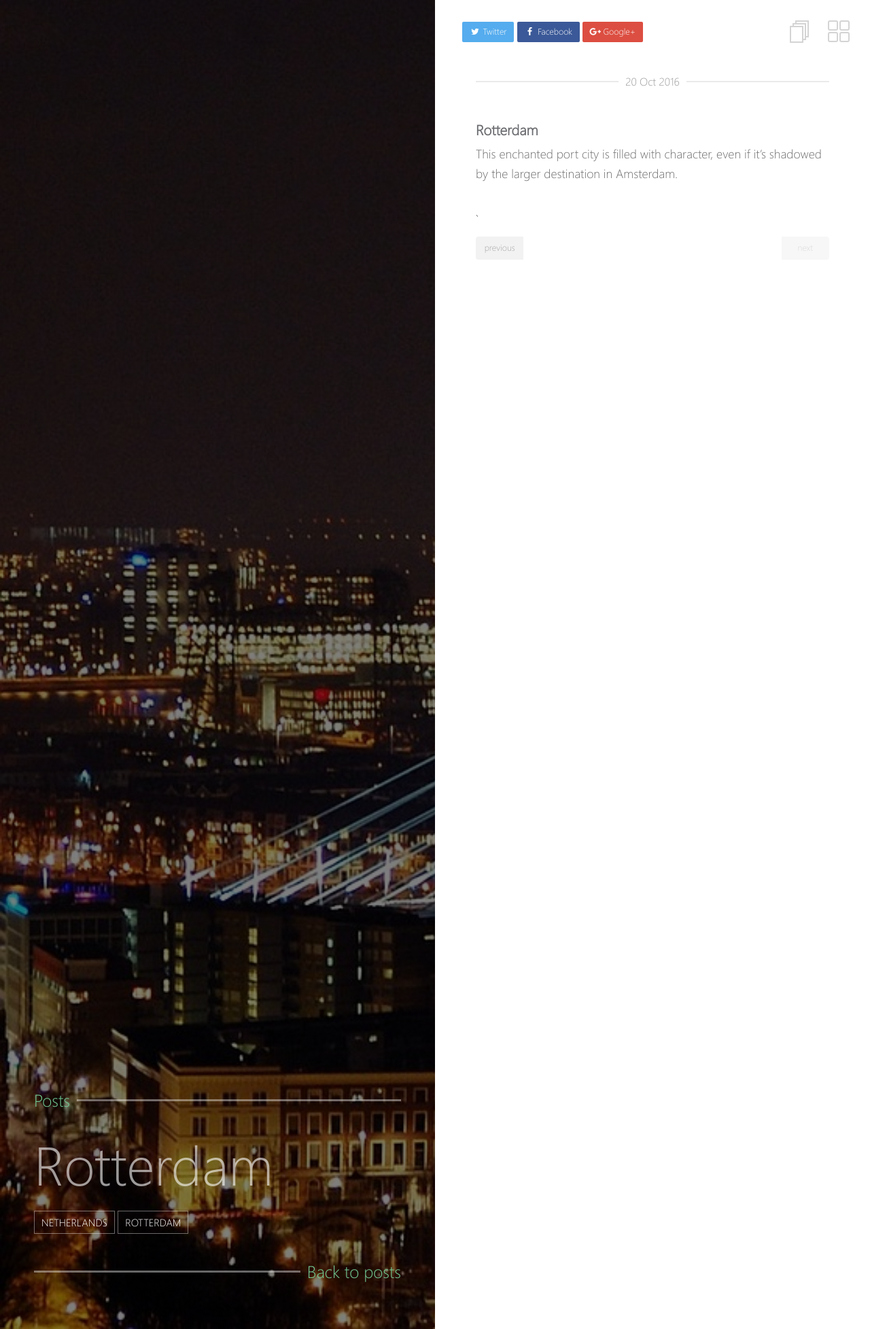
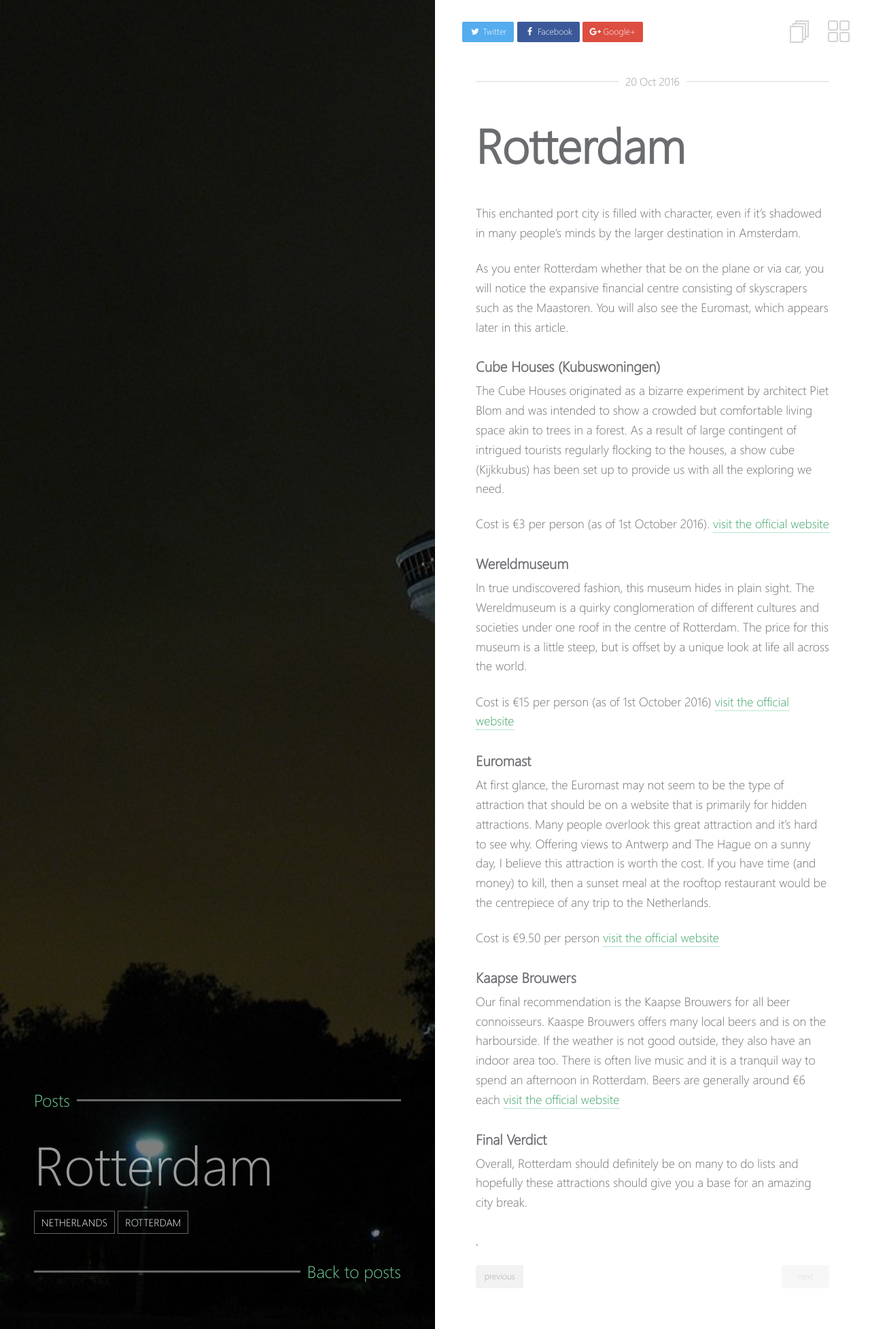
Before and after one commit to doulemint/undiscoveredattractions.github.io, a Jekyll site: the page built from _posts/2016-10-20-rotterdam.md, in a window 1280 px wide. Shown: the whole page at 68% size. Built offline with Jekyll 4.4.1, drawn with Linux system fonts in a browser that asks for light colours.

Commit message:
updated rotterdam page

```diff
--- a/_posts/2016-10-20-rotterdam.md
+++ b/_posts/2016-10-20-rotterdam.md
@@ -9,6 +9,33 @@ tags:
 image: images/rotterdam.jpg
 ---
 
-### Rotterdam
+# Rotterdam
 
-This enchanted port city is filled with character, even if it's shadowed by the larger destination in Amsterdam.
+This enchanted port city is filled with character, even if it's shadowed in many people's minds by the larger destination in Amsterdam.
+
+As you enter Rotterdam whether that be on the plane or via car, you will notice the expansive financial centre consisting of skyscrapers such as the Maastoren. You will also see the Euromast, which appears later in this article.
+
+### Cube Houses (Kubuswoningen)
+The Cube Houses originated as a bizarre experiment by architect Piet Blom and was intended to show a crowded but comfortable living space akin to trees in a forest. As a result of large contingent of intrigued tourists regularly flocking to the houses, a show cube (Kijkkubus) has been set up to provide us with all the exploring we need.
+
+*Cost is €3 per person (as of 1st October 2016).*   [visit the official website](http://www.kubuswoning.nl)
+
+
+
+### Wereldmuseum
+In true undiscovered fashion, this museum hides in plain sight. The Wereldmuseum is a quirky conglomeration of different cultures and societies under one roof in the centre of Rotterdam. The price for this museum is a little steep, but is offset by a unique look at life all across the world.
+
+*Cost is €15 per person (as of 1st October 2016)*  [visit the official website](https://www.wereldmuseum.nl/en/home.html)
+
+
+### Euromast
+At first glance, the Euromast may not seem to be the type of attraction that should be on a website that is primarily for hidden attractions. Many people overlook this great attraction and it’s hard to see why. Offering views to Antwerp and The Hague on a sunny day, I believe this attraction is worth the cost. If you have time (and money) to kill, then a sunset meal at the rooftop restaurant would be the centrepiece of any trip to the Netherlands.
+
+*Cost is €9.50 per person* [visit the official website](http://www.euromast.nl/en/)
+
+### Kaapse Brouwers
+Our final recommendation is the Kaapse Brouwers for all beer connoisseurs. Kaaspe Brouwers offers many local beers and is on the harbourside. If the weather is not good outside, they also have an indoor area too. There is often live music and it is a tranquil way to spend an afternoon in Rotterdam.
+*Beers are generally around €6 each* [visit the official website](http://www.kaapsebrouwers.nl/)
+
+### Final Verdict
+Overall, Rotterdam should definitely be on many to do lists and hopefully these attractions should give you a base for an amazing city break.
```
Also changed, not shown: _layouts/post.html (line endings or trailing spaces), images/cube_houses.jpg (added), images/euromast.jpg (added), images/rotterdam.jpg, images/wereldmuseum.jpg (added), 6 other files.
